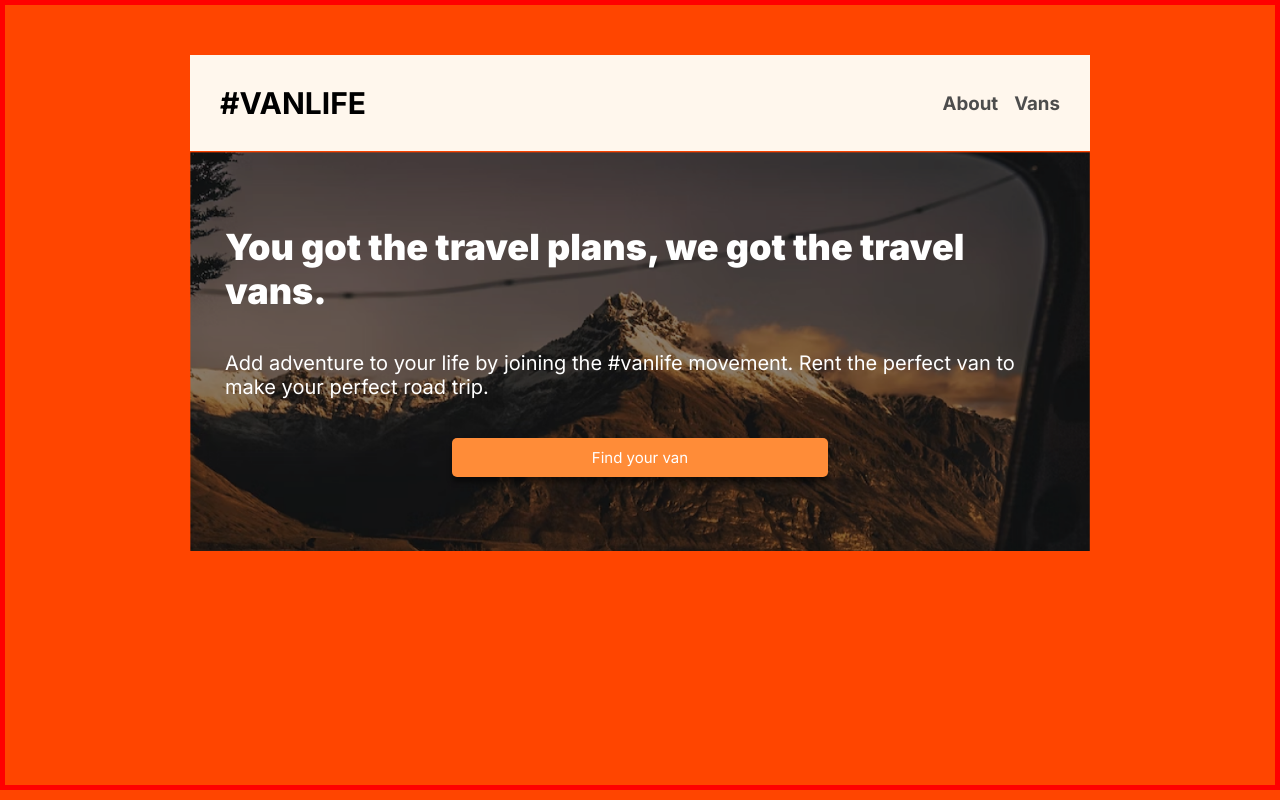
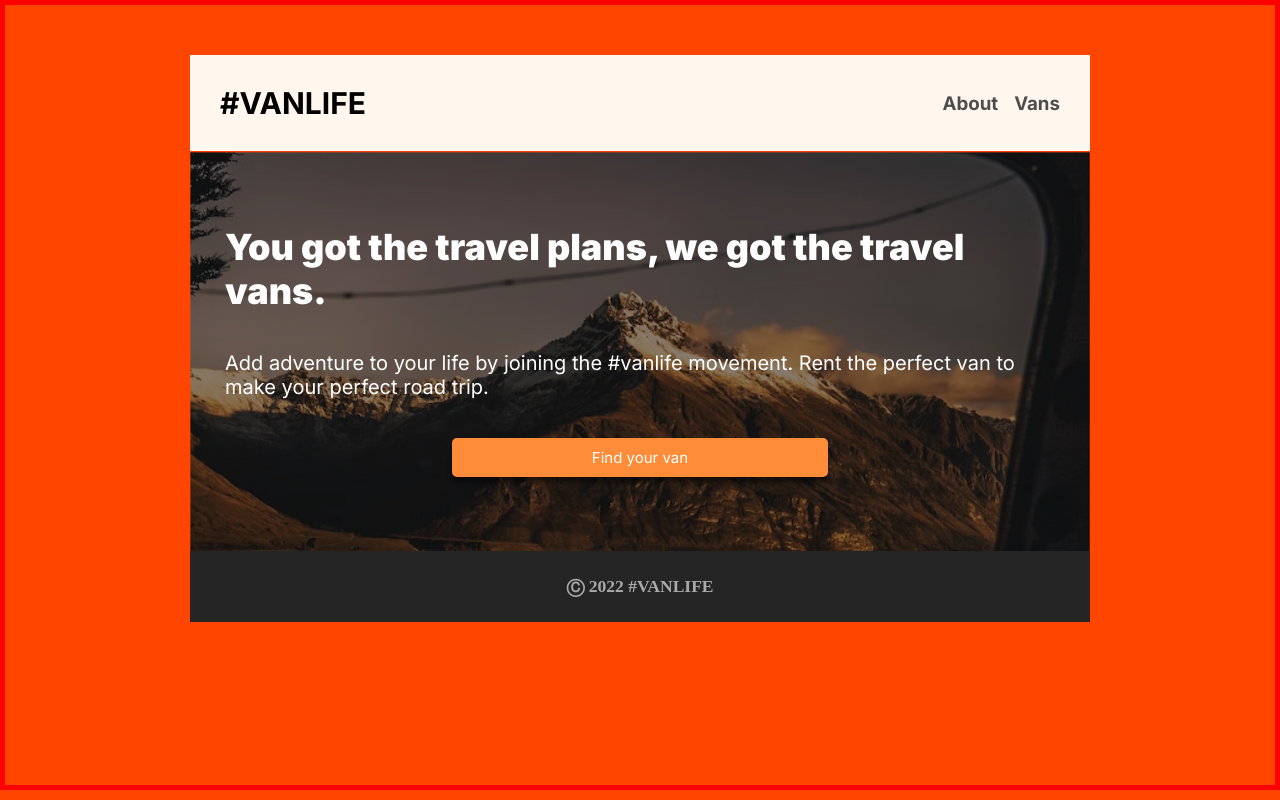
Before and after one commit to aadarsh10c/VanLife-react, a React (Vite) app: page / in a window 1280 px wide. Built offline with nearby package versions, Linux system fonts and the light colour scheme.

Commit message:
footer component and styled

```diff
--- /dev/null
+++ b/src/Footer.jsx
@@ -0,0 +1,11 @@
+import React from "react";
+
+export default function Footer(){
+    return(
+        <footer className="footer">
+            <h3 className="footer__desc">
+            Ⓒ 2022 #VANLIFE
+            </h3>
+        </footer>
+    )
+}
--- a/src/Front.jsx
+++ b/src/Front.jsx
@@ -1,12 +1,14 @@
 import React from "react";
 import Header from "./Header";
 import Home from "./Home";
+import Footer from "./Footer";
 
 export default function Front(){
     return(
         <div className="front">
             <Header />
             <Home />
+            <Footer />
         </div>
     )
 }
--- a/src/Header.jsx
+++ b/src/Header.jsx
@@ -2,6 +2,7 @@ import React from "react";
 
 export default function Header () {
     return(
+        <header>
             <nav className="header">
                 <div className="header__main">
                     <h1>#VANLIFE</h1>
@@ -11,6 +12,8 @@ export default function Header () {
                     <h3>Vans</h3>
                 </div>
             </nav>
+        </header>
+
     )
 
 
--- a/src/index.scss
+++ b/src/index.scss
@@ -92,3 +92,13 @@ body{
   }
 
 }
+.footer{
+  background-color: #252525;
+  color: #AAAAAA;
+  font-size: 1.5rem;
+  font-weight: 500;
+  padding: 2.5rem;
+  display: flex;
+  align-items: center;
+  justify-content: center;
+}
```
Lines whose indentation alone changed are shown as unchanged.
